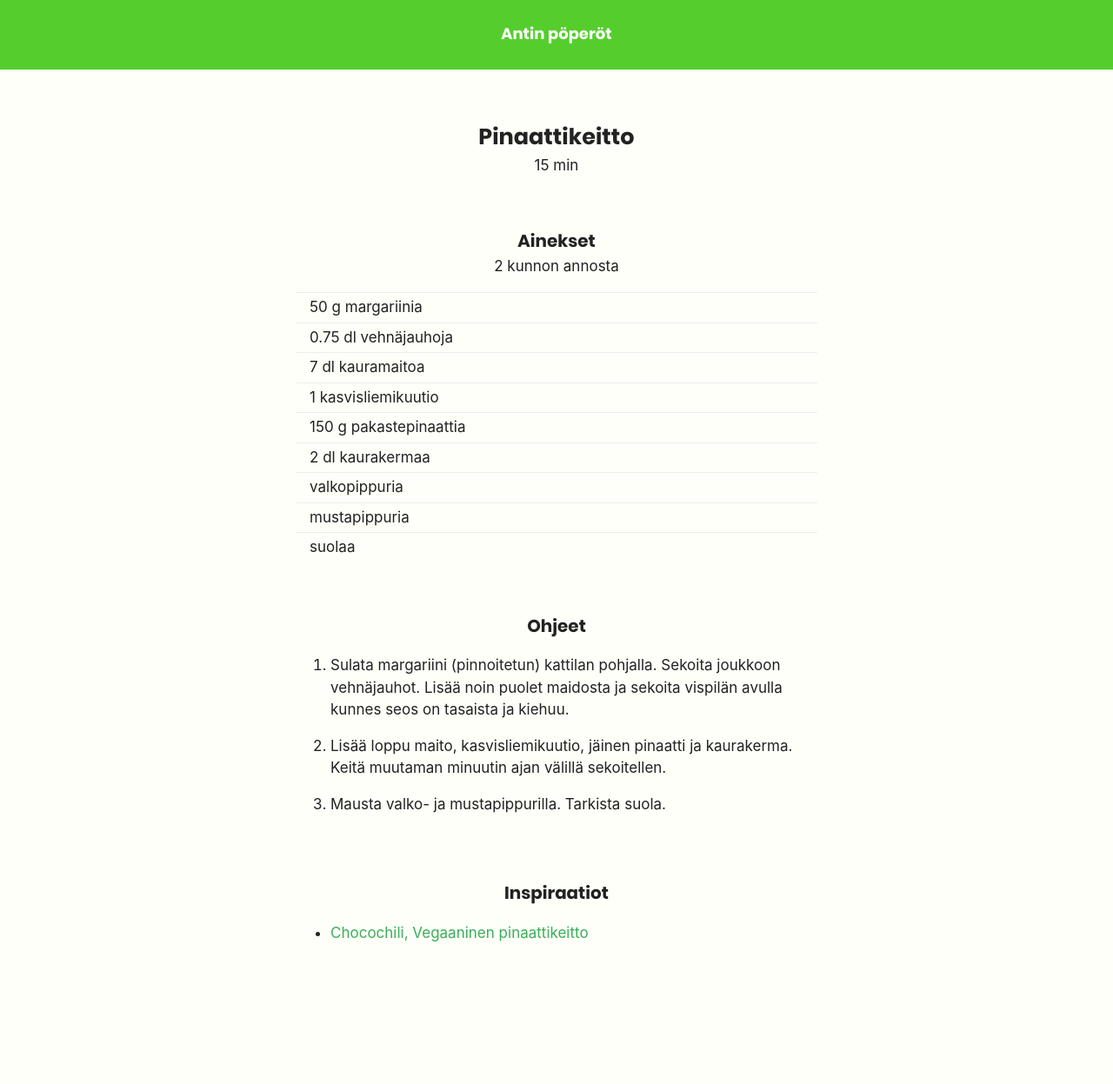
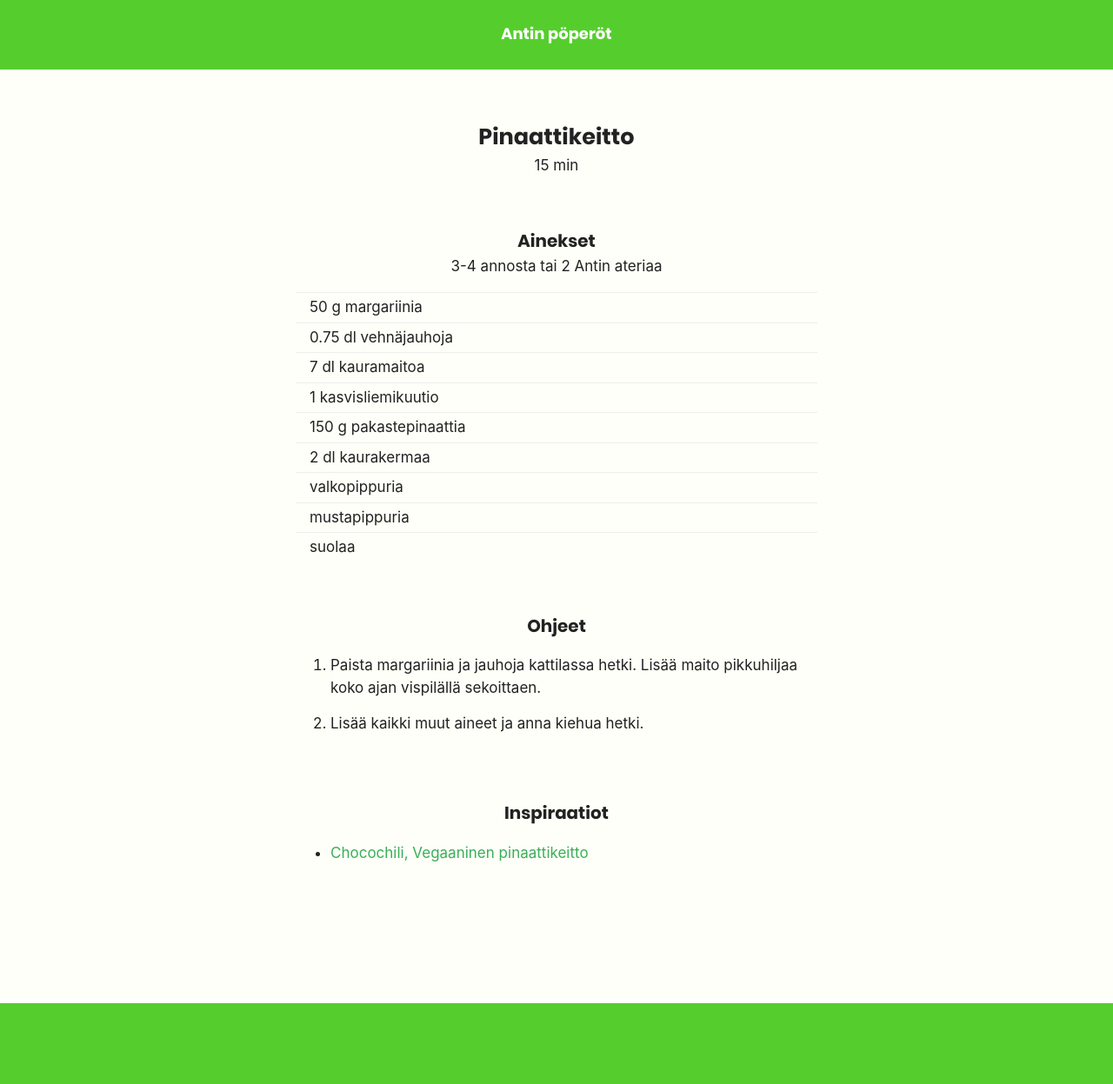
Before and after one commit to Randati/recipes, a Jekyll site: the page built from _recipes/pinaattikeitto.md, in a window 1280 px wide. Shown: the whole page at 87% size. Built offline with Jekyll 4.4.1, drawn with Linux system fonts in a browser that asks for light colours; after the commit the page ends 1154 px from its top, so only the background shows below that.

Commit message:
Update recipes

```diff
--- a/_recipes/pinaattikeitto.md
+++ b/_recipes/pinaattikeitto.md
@@ -5,7 +5,7 @@ title: "Pinaattikeitto"
 tags:
   - keitto
 time: 15 min
-serves: 2 kunnon annosta
+serves: 3-4 annosta tai 2 Antin ateriaa
 
 ingredients:
   - 50 g margariinia
@@ -19,9 +19,8 @@ ingredients:
   - suolaa
 
 directions:
-- Sulata margariini (pinnoitetun) kattilan pohjalla. Sekoita joukkoon vehnäjauhot. Lisää noin puolet maidosta ja sekoita vispilän avulla kunnes seos on tasaista ja kiehuu.
-- Lisää loppu maito, kasvisliemikuutio, jäinen pinaatti ja kaurakerma. Keitä muutaman minuutin ajan välillä sekoitellen.
-- Mausta valko- ja mustapippurilla. Tarkista suola.
+- Paista margariinia ja jauhoja kattilassa hetki. Lisää maito pikkuhiljaa koko ajan vispilällä sekoittaen.
+- Lisää kaikki muut aineet ja anna kiehua hetki.
 
 sources:
   - name: Chocochili, Vegaaninen pinaattikeitto
```
Also changed, not shown: _recipes/kaalilaatikko.md (+1 -1 lines), _recipes/makaronilaatikko.md (added, +44 -0 lines).
